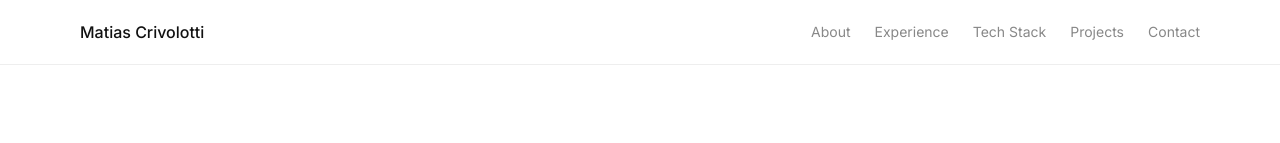
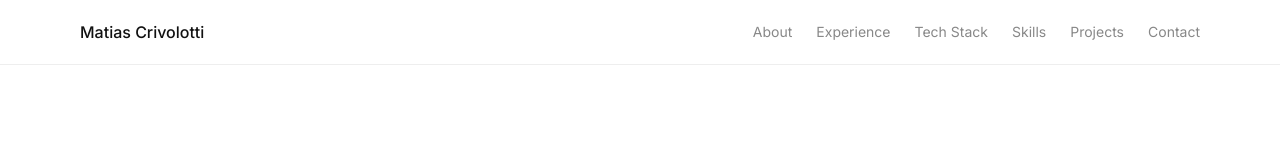
Before and after one commit to maticrivo/maticrivo, a Next.js app in the folder portfolio/: page / in a window 1280 px wide. Shown: the top 143 px of the page. Built offline with nearby package versions, Linux system fonts and the light colour scheme.

Commit message:
feat: add Skills link to navigation

```diff
--- a/portfolio/components/Navigation.tsx
+++ b/portfolio/components/Navigation.tsx
@@ -7,6 +7,7 @@ const links = [
   { href: "#about", label: "About" },
   { href: "#experience", label: "Experience" },
   { href: "#tech-stack", label: "Tech Stack" },
+  { href: "#skills", label: "Skills" },
   { href: "#projects", label: "Projects" },
   { href: "#contact", label: "Contact" },
 ];
--- a/portfolio/components/SoftSkills.tsx
+++ b/portfolio/components/SoftSkills.tsx
@@ -23,7 +23,7 @@ const skillCategories = [
 
 export default function SoftSkills() {
   return (
-    <section className="py-15 px-8 md:px-20 border-t border-border">
+    <section id="skills" className="py-15 px-8 md:px-20 border-t border-border">
       <h2 className="text-xs text-text-tertiary tracking-widest uppercase mb-6">
         Skills
       </h2>
```
